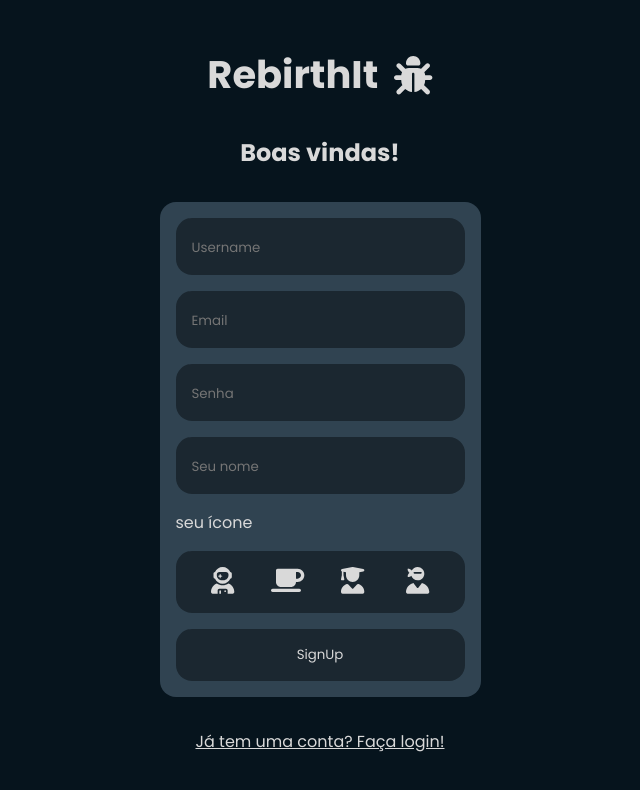
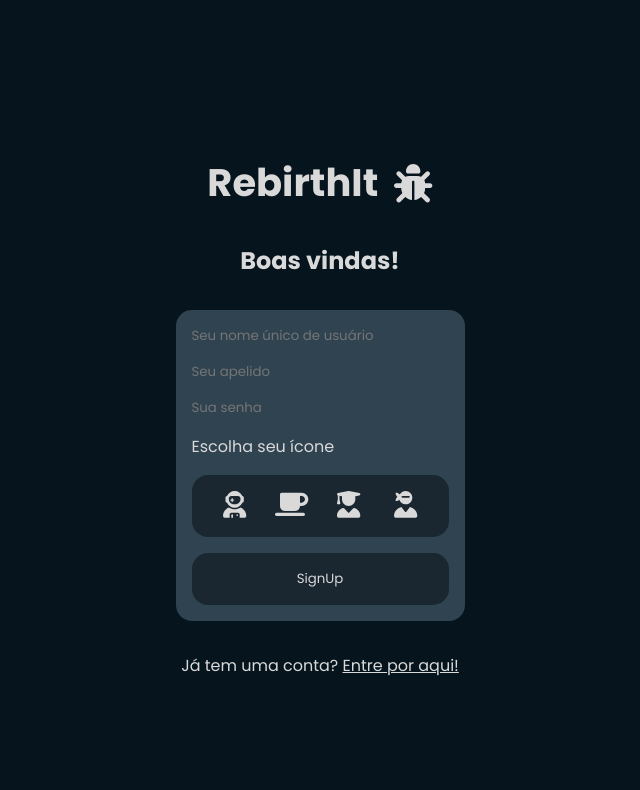
Before and after one commit to kawasousa/rebirthit-react, a React (Vite) app: page /signup in a window 1280 px wide. Shown: the top 790 px of the page, without its empty margins (320-960 px from the left). Built offline with nearby package versions, Linux system fonts and the light colour scheme.

Commit message:
:sparkles: feat: Adiciona pop up à tela de registro e estiliza tela de registro

```diff
--- a/src/pages/SignUp/index.jsx
+++ b/src/pages/SignUp/index.jsx
@@ -4,6 +4,7 @@ import { useState } from "react";
 import { Link, useNavigate } from 'react-router-dom';
 import RoundContainer from '../../components/RoundContainer'
 import LogoContainer from "../../components/LogoContainer";
+import PopUp from '../../components/PopUp'
 import { FontAwesomeIcon } from '@fortawesome/react-fontawesome';
 import { createProfile } from '../../services/authService'
 
@@ -12,60 +13,67 @@ function SignUp() {
   const [username, setUsername] = useState("");
   const [password, setPassword] = useState("");
   const [name, setName] = useState("");
-  const [email, setEmail] = useState("");
 
   const profileIcons = ["user-astronaut", "mug-saucer", "user-graduate", "user-ninja"];
   const [selectedIcon, setSelectedIcon] = useState(null);
 
   function handleSignUp(event) {
     event.preventDefault();
-    if (selectedIcon && username && email && password && name) {
-      createProfile(navigate, username, email, password, name, selectedIcon);
+    if (selectedIcon && username && password && name, selectedIcon) {
+      createProfile(navigate, username, password, name, selectedIcon);
     }
+    else setPopUps(prevPopUps => [...prevPopUps, 'Preencha todos os campos antes de prosseguir'])
+  }
+
+  function handleUsernameChange(e) {
+    const value = e.target.value;
+    e.target.value = 'a'
+    if (/^[a-z0-9._]*$/.test(value)) {
+      setUsername(value);
+    }
+  }
+
+  const [popUps, setPopUps] = useState([]);
+  function removePopUp(index) {
+    setPopUps(prevPopUps => prevPopUps.filter((_, i) => i !== index));
   }
 
   return (
     <div className="main-container">
+      <div>
+        {popUps.map((message, index) => (
+          <PopUp key={index} message={message} onClose={() => removePopUp(index)} />
+        ))
+        }
+      </div>
       <LogoContainer />
-      <h2>{`Boas vindas${!name ? '!' : ', ' + name + '!'}`}</h2>
+      <h2>{`Boas vindas${!name ? '' : ', ' + name}`}!</h2>
       <form>
-        <RoundContainer>
         <input
           type="text"
-            placeholder="Username"
+          placeholder="Seu nome único de usuário"
           value={username}
+          autoFocus
+
           required
-            onChange={(e) => setUsername(e.target.value)}
+          onChange={handleUsernameChange}
         />
-        </RoundContainer>
-        <RoundContainer>
-          <input
-            type="email"
-            placeholder="Email"
-            value={email}
-            required
-            onChange={(e) => setEmail(e.target.value)}
-          />
-        </RoundContainer>
-        <RoundContainer>
         <input
           type="text"
-            placeholder="Senha"
+          placeholder="Seu apelido"
+          value={name}
+          required
+          onChange={(e) => setName(e.target.value)}
+        />
+        <input
+          type="password"
+          placeholder="Sua senha"
+
           value={password}
           required
           onChange={(e) => setPassword(e.target.value)}
         />
-        </RoundContainer>
-        <RoundContainer>
-          <input
-            type="text"
-            placeholder="Seu nome"
-            value={name}
-            required
-            onChange={(e) => setName(e.target.value)}
-          />
-        </RoundContainer>
-        <p>seu ícone</p>
+        <p>Escolha seu ícone</p>
         <RoundContainer extraClasses={"icons-container"} >
           {
             profileIcons.map((icon, index) => {
@@ -84,7 +92,9 @@ function SignUp() {
           SignUp
         </button>
       </form>
-      <Link to={"/"}>Já tem uma conta? Faça login!</Link>
+      <p>
+        Já tem uma conta? <Link className='link-text' to={"/login"}>Entre por aqui!</Link>
+      </p>
     </div>
   );
 };
--- a/src/pages/SignUp/style.css
+++ b/src/pages/SignUp/style.css
@@ -20,7 +20,7 @@ body {
 }
 
 .selected-icon:hover{
-    scale: 1.5;
+    scale: 1.1;
     transition: scale .2s;
 }
 
```
Lines whose indentation alone changed are shown as unchanged.
